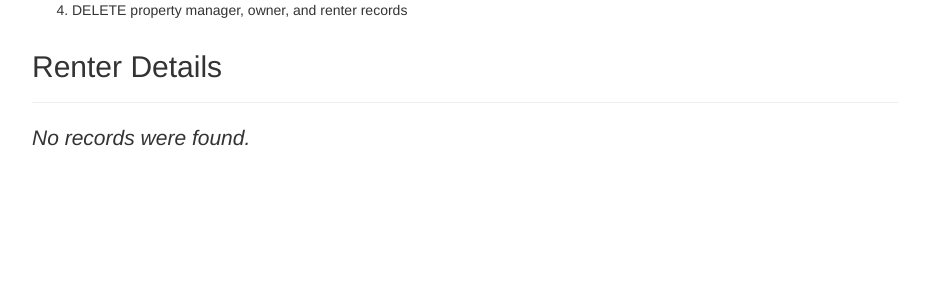
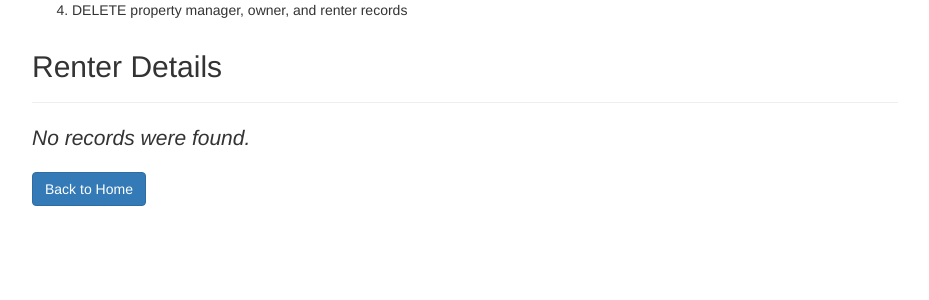
Before and after one commit to mayrasolorio/databases-group-project, a PHP site: page /Renter.php in a window 1280 px wide. Shown: the part 193-493 px from the top of the page, without its empty margins (175-1104 px from the left). Run offline with PHP 8.4, Linux system fonts and the light colour scheme; data that the repository does not hold is empty.

Commit message:
Add a back button to improve page navigation

```diff
--- a/Renter.php
+++ b/Renter.php
@@ -36,7 +36,6 @@
     <?php
         // Include config file
         require_once "config.php";
-//		include "header.php";
     ?>
     <div class="wrapper">
         <div class="container-fluid">
@@ -45,19 +44,16 @@
                     <div class="page-header clearfix">
                         <h2> Property Manangement Database (CS 340) </h2>
                         <p> Project should include CRUD operations. In this website you can:
-				<ol> 	<li> CREATE new properties and leases </li>
+                            <ol>
+                                <li> CREATE new properties and leases </li>
                                 <li> RETRIEVE all property managers and owners for a property and all renters and payments for a lease</li>
                                 <li> UPDATE renter records</li>
                                 <li> DELETE property manager, owner, and renter records </li>
                             </ol>
                         <h2 class="pull-left">Renter Details</h2>
-
-               <!-- <a href="createRenter.php" class="btn btn-success pull-right">Add New Renter</a> -->
                     </div>
                     <?php
-                    // Include config file
-                    require_once "config.php";
-
+                    // Fetch Renter records from the database
                     $sql = "SELECT * FROM Renter";
                     if($result = mysqli_query($link, $sql)){
                         if(mysqli_num_rows($result) > 0){
@@ -82,9 +78,6 @@
                                         echo "<td>" . $row['lid'] . "</td>";
                                         echo "<td>";
                                             echo "<a href='PaymentsFromRenter.php?RenterId=". $row['RenterId']."&Renter_FName=".$row['Renter_FName']."' title='View Payments' data-toggle='tooltip'><span class='glyphicon glyphicon-usd'></span></a>";
-                                            // echo "<a href='updateEmployee.php?Ssn=". $row['Ssn'] ."' title='Update Record' data-toggle='tooltip'><span class='glyphicon glyphicon-pencil'></span></a>";
-                                            // echo "<a href='deleteEmployee.php?Ssn=". $row['Ssn'] ."' title='Delete Record' data-toggle='tooltip'><span class='glyphicon glyphicon-trash'></span></a>";
-											// echo "<a href='viewDependents.php?Ssn=". $row['Ssn']."&Lname=".$row['Lname']."' title='View Dependents' data-toggle='tooltip'><span class='glyphicon glyphicon-user'></span></a>";
                                         echo "</td>";
                                     echo "</tr>";
                                 }
@@ -98,3 +91,14 @@
                     } else{
                         echo "ERROR: Could not able to execute $sql. <br>" . mysqli_error($link);
                     }
+                    ?>
+                    <!-- Back Button -->
+                    <div class="form-group">
+                        <a href="index.php" class="btn btn-primary">Back to Home</a>
+                    </div>
+                </div>
+            </div>
+        </div>
+    </div>
+</body>
+</html>
```
Lines whose indentation alone changed are shown as unchanged.
